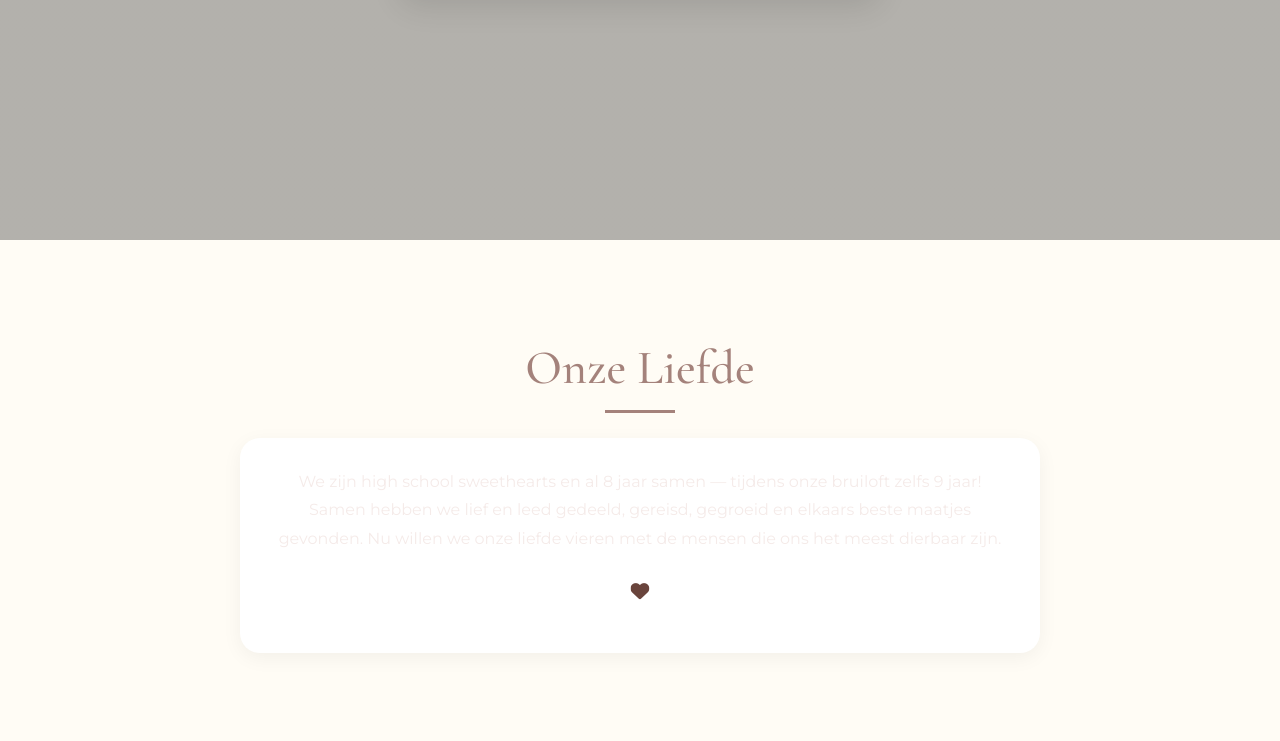
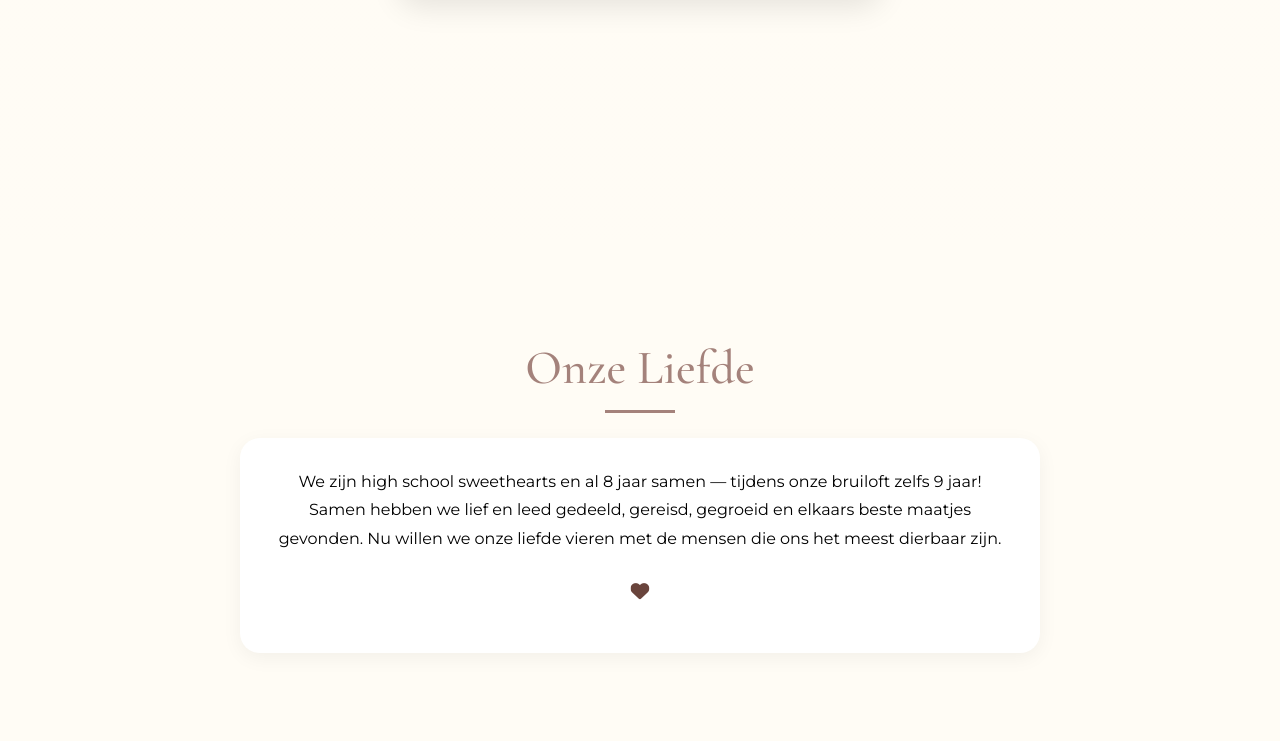
Before and after one commit to youssefhoshan/Wedding, a plain HTML site: page index.html in a window 1280 px wide. Shown: the part 560-1301 px from the top of the page. Drawn offline with nearby package versions, Linux system fonts and the light colour scheme.

Commit message:
fixed logo

```diff
--- a/index.html
+++ b/index.html
@@ -20,9 +20,9 @@
     }
 
     body {
-      background-color: black;
+      background-color: var(--background);
       font-family: 'Montserrat', sans-serif;
-      color: var(--text);
+      color: black;
       line-height: 1.8;
     }
 
```
